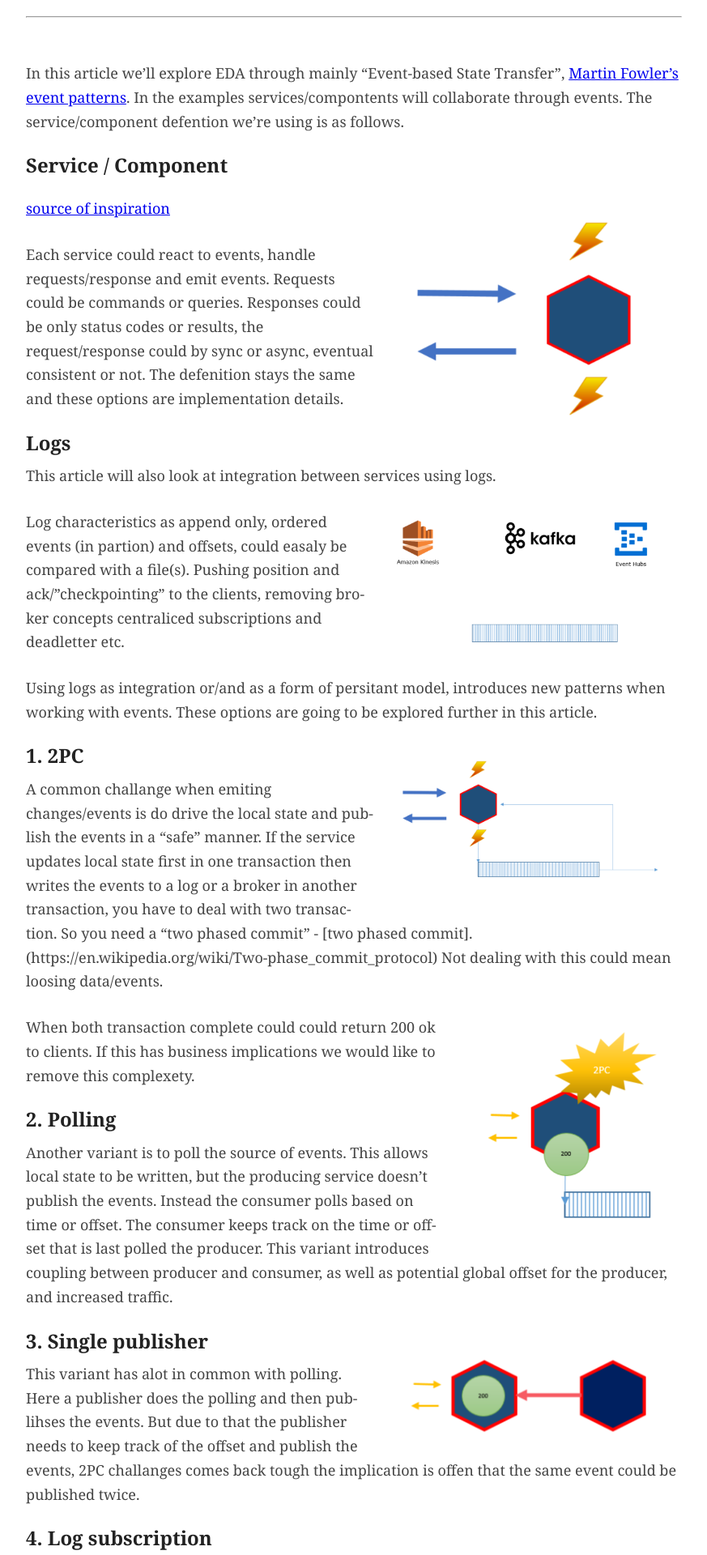
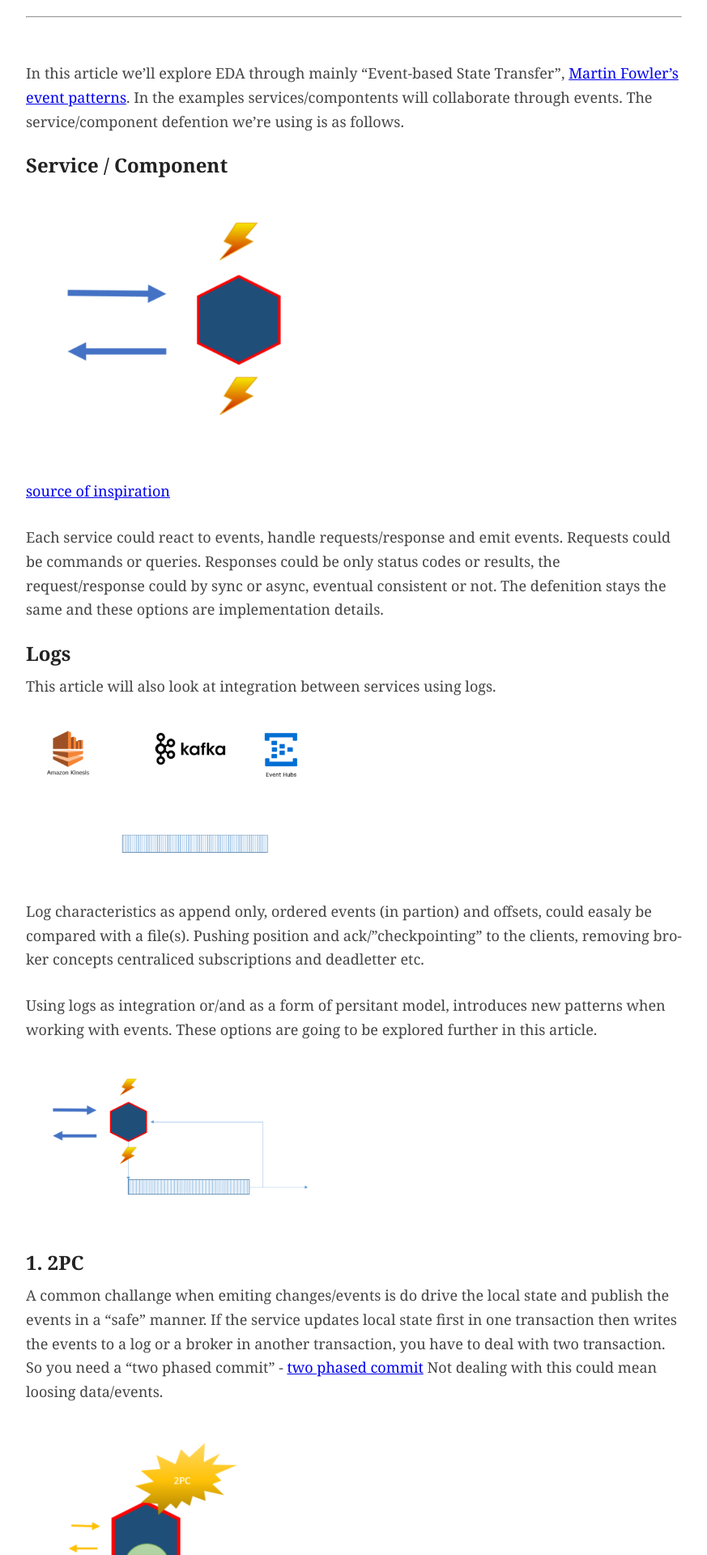
Before and after one commit to perokvist/event-driven-architecture, a Jekyll site: the page built from index.md, in a window 1280 px wide. Shown: the part 317-2237 px from the top of the page at 81% size, without its empty margins (203-1076 px from the left). Built offline with Jekyll 4.4.1, drawn with Linux system fonts in a browser that asks for light colours; our own code applies the rules of GitHub Pages for plain Markdown files.

Commit message:
image float

```diff
--- a/css/style.scss
+++ b/css/style.scss
@@ -32,7 +32,7 @@ h2, h3, h4, h5 {
 img {
   max-width: 20rem;
   margin: 0 0 0 1rem;
-  float: right;
+  // float: right;
 }
 
 @media only screen
--- a/index.md
+++ b/index.md
@@ -38,7 +38,7 @@ Using logs as integration or/and as a form of persitant model, introduces new pa
 
 ### 1. 2PC
 
-A common challange when emiting changes/events is do drive the local state and publish the events in a "safe" manner. If the service updates local state first in one transaction then writes the events to a log or a broker in another transaction, you have to deal with two transaction. So you need a "two phased commit" - [two phased commit].(https://en.wikipedia.org/wiki/Two-phase_commit_protocol)
+A common challange when emiting changes/events is do drive the local state and publish the events in a "safe" manner. If the service updates local state first in one transaction then writes the events to a log or a broker in another transaction, you have to deal with two transaction. So you need a "two phased commit" - [two phased commit](https://en.wikipedia.org/wiki/Two-phase_commit_protocol)
 Not dealing with this could mean loosing data/events.
 
 
@@ -72,6 +72,7 @@ This have simularities with using logs to avoid dual writes as detailed in [kafk
 
 This variant also has alot of tweak how we could respond to command from http requests. We could hide the async implementation or embrace it.
 
+
 ![response options](assets/response_options.png)
 
 #### 4.1
```
